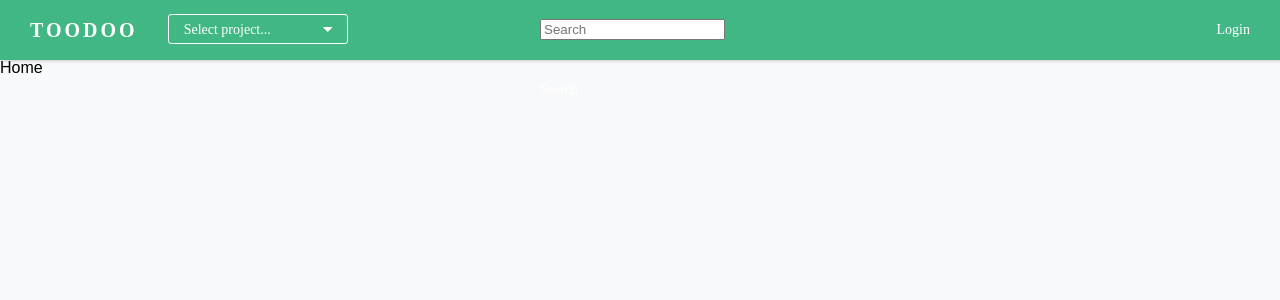
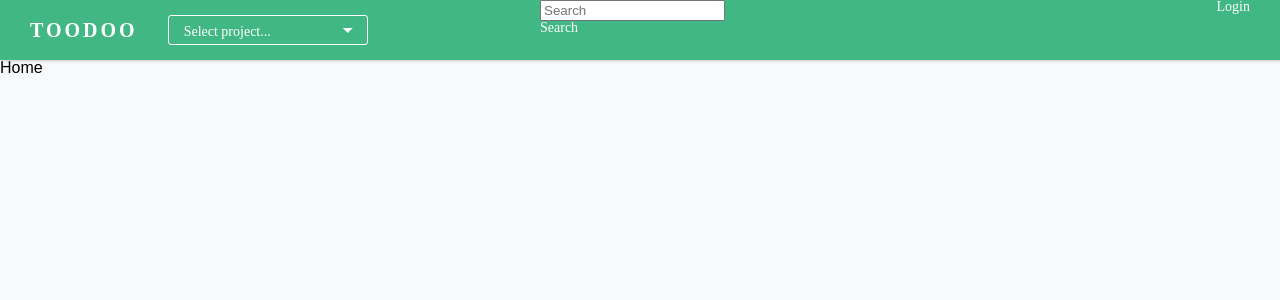
Before and after one commit to smithoo-lab/too-doo, a Vue app: page /#/ in a window 1280 px wide. Shown: the top 300 px of the page. Built offline with nearby package versions, Linux system fonts and the light colour scheme.

Commit message:
feat: add app header style

```diff
--- a/src/assets/css/reset.css
+++ b/src/assets/css/reset.css
@@ -15,7 +15,7 @@ time, mark, audio, video {
 	padding: 0;
     border: 0;
     font: inherit;
-    vertical-align: top;
+    vertical-align: middle;
 }
 /* HTML5 display-role reset for older browsers */
 article, aside, details, figcaption, figure,
--- a/src/views/components/app-header/AppHeader.vue
+++ b/src/views/components/app-header/AppHeader.vue
@@ -22,13 +22,12 @@ export default {
 <style scoped>
 header {
     height: 60px;
-    line-height: 60px;
     background-color: #41b883;
     box-shadow: 2px 0px 4px #aaa;
     color: white;
-    vertical-align: middle;
     padding: 0 30px;
     font-size: 14px;
+    z-index: 1000;
 }
 .app-logo {
     float: left;
@@ -38,6 +37,7 @@ header a {
     letter-spacing: 3px;
     color: white;
     font-weight: 600;
+    line-height: 60px;
 }
 header a:hover {
     text-decoration: none;
--- a/src/views/components/app-header/ProjectSelect.vue
+++ b/src/views/components/app-header/ProjectSelect.vue
@@ -1,18 +1,20 @@
 <template>
     <div class="project-select">
-        <div>
+        <div class="select-btn">
             <button type="button" @click="onClickButton">
                 <span>Select project...</span>
                 <Icon class="icon">arrow_drop_down</Icon>
             </button>
         </div>
-        <div class="dropdown" v-if="isOpen">
-            <a href="#">Action</a>
-            <div></div>
-            <a href="#">Another action</a>
-            <div></div>
-            <a href="#">Something else here</a>
-        </div>
+        <ul class="dropdown" v-if="isOpen">
+            <li v-for="project in projects" :key="project.id">
+                <strong>{{ project.name }}</strong>
+                <p>{{ project.desc }}</p>
+            </li>
+            <li class="add-project">
+                <Icon class="icon" size="16">add</Icon> Add project
+            </li>
+        </ul>
     </div>
 </template>
 
@@ -20,7 +22,13 @@
 export default {
     data() {
         return {
+            // TODO: add open animation
             isOpen: false,
+            projects: [
+                // TODO: Load data from server
+                { id: '1', name: 'project1', desc: 'dlfdks dkfsl dlsd sl dk ls dfdsfsdf' },
+                { id: '2', name: 'project2', desc: 'dlfdks dkfsl dlsd sl d d dljksl dk ls dfdsfsdf' },
+            ],
         };
     },
     methods: {
@@ -35,23 +43,33 @@ export default {
 .project-select {
     float: left;
     margin-left: 30px;
-    vertical-align: middle;
-    width: 180px;
+    width: 200px;
+    height: 60px;
 }
-.project-select button {
+.project-select:after {
+    content: "";
+    display: block;
+    clear: both;
+}
+.select-btn {
+    margin-top: 15px;
+    height: 30px;
+}
+.select-btn button {
+    width: 100%;
+    height: 30px;
     border-radius: 3px;
     border: 1px solid #fff;
     padding: 0 15px;
-    width: 100%;
-    height: 30px;
     line-height: 30px;
     text-align: left;
+    box-sizing: border-box;
 }
-.project-select button:hover {
+.select-btn button:hover {
     background-color: #30a471;
     box-shadow: 2px 1px 2px #ccc;
 }
-.icon {
+.select-btn .icon {
     float: right;
     position: relative;
     top: 2px;
@@ -61,5 +79,30 @@ export default {
     width: 100%;
     background-color: #fff;
     border: 1px solid #aaa;
+    color: #888;
+    cursor: pointer;
+    box-sizing: border-box;
+}
+.dropdown li {
+    padding: 5px 10px;
+    border-top: 1px solid #eee;
+}
+.dropdown li strong {
+    font-weight: 600;
+    line-height: 20px;
+}
+.dropdown li p {
+    line-height: 16px;
+    font-size: 8px;
+}
+.dropdown li:hover {
+    background-color: #eeeeee;
+}
+.dropdown .add-project {
+    line-height: 30px;
+}
+.dropdown .add-project .icon {
+    position: relative;
+    top: -2px;
 }
 </style>
```
